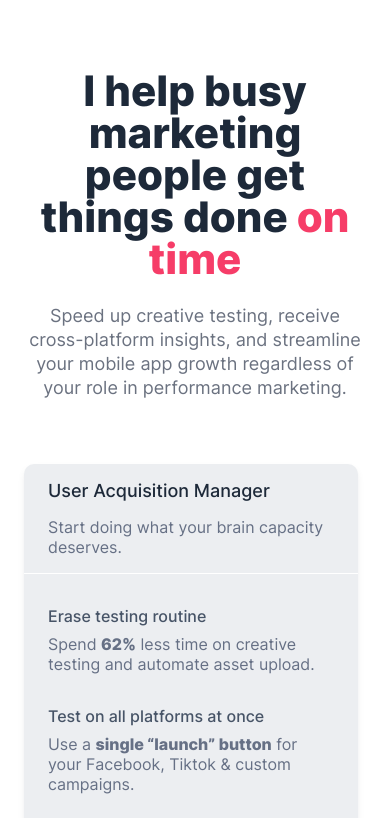
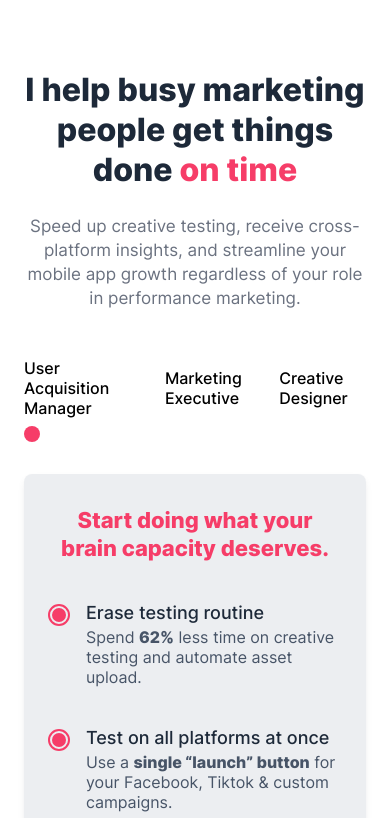
Before and after one commit to scalemate-dev/scalemate-landing, a Vue app: page / in a window 390 px wide. Shown: the part 750-1568 px from the top of the page. Built offline with nearby package versions, Linux system fonts and the light colour scheme.

Commit message:
update howCanHelp block + some mobile fixes

```diff
--- a/src/blocks/Features.vue
+++ b/src/blocks/Features.vue
@@ -106,7 +106,7 @@ export default {
   .feature {
     // margin-bottom: 96px;
     position: relative;
-    padding: 192px 0;
+    padding: 250px 0;
 
 
     background: $color-bg-grey-50;
--- a/src/blocks/Footer.vue
+++ b/src/blocks/Footer.vue
@@ -44,5 +44,16 @@ export default {
   .col a {
     color: #9CA3AF;
   }
+
+  @media (max-width: 768px) {
+    .col:first-child {
+      margin-bottom: 8px;
+    }
+
+    .container {
+      display: block;
+    }
+  }
 }
+
 </style>
--- a/src/blocks/HowCanHelp.vue
+++ b/src/blocks/HowCanHelp.vue
@@ -9,13 +9,27 @@
         your role in performance marketing.
       </div>
       <div class="help-wrapper">
-        <div class="help-card" v-for="el in cases" :key="el.position">
-          <h3 class="help-title">{{ el.position }}</h3>
-          <div class="help-subtitle">{{ el.description }}</div>
+        <div class="help-navigation">
+          <h3
+            class="help-navigation-item"
+            :class="{ active: active === item.id}"
+            v-for="item in cases"
+            :key="item.position"
+            @click="setActive(item.id)"
+          >
+            {{ item.position }}
+          </h3>
+        </div>
+
+        <div class="help-card">
+          <div class="help-subtitle">{{ activeItem.description }}</div>
           <div class="help-descr-wrapper">
-            <div class="help-descr" v-for="(opt, i) in el.options" :key="i">
-              <div class="help-descr-heading">{{opt.label}}</div>
-              <div class="help-descr-text" v-html="opt.text" />
+            <div class="help-descr" v-for="(opt, i) in activeItem.options" :key="i">
+              <div class="help-descr-round" />
+              <div>
+                <div class="help-descr-heading">{{opt.label}}</div>
+                <div class="help-descr-text" v-html="opt.text" />
+              </div>
             </div>
           </div>
         </div>
@@ -29,8 +43,10 @@ export default {
   name: 'HowCanHelp',
   data () {
     return {
+      active: 0,
       cases: [
         {
+          id: 0,
           position: 'User Acquisition Manager',
           description: 'Start doing what your brain capacity deserves.',
           options: [
@@ -41,6 +57,7 @@ export default {
           ]
         },
         {
+          id: 1,
           position: 'Marketing Executive',
           description: 'Maximize ROI and unblock your productivity chakra.',
           options: [
@@ -51,6 +68,7 @@ export default {
           ]
         },
         {
+          id: 2,
           position: 'Creative Designer',
           description: 'Enter the creative flow with data - backed ideas in mind.',
           options: [
@@ -61,6 +79,16 @@ export default {
           ]
         },
       ]
+    }
+  },
+  methods: {
+    setActive(id) {
+      this.active = id
+    }
+  },
+  computed: {
+    activeItem() {
+      return this.cases.find(item => item.id === this.active)
     }
   }
 }
@@ -96,20 +124,40 @@ export default {
     text-align: center;
     max-width: 700px;
     margin: 0 auto;
-    margin-bottom: 64px;
+    margin-bottom: 48px;
+  }
+
+  &-navigation {
+    margin-bottom: 32px;
+    display: flex;
+    align-items: center;
+    justify-content: center;
+    gap: 32px;
+  }
+
+  &-navigation-item {
+    font-size: 20px;
+    font-weight: 500;
+    cursor: pointer;
+    border-bottom: 2px solid transparent;
+    padding-bottom: 8px;
+    transition: border-color 0.2s ease;
+    will-change: border-color;
+    &.active {
+      border-color: $color-accent-500;
+    }
   }
 
   &-wrapper {
-    display: flex;
-    justify-content: space-between;
-
+    /* display: flex; */
+    /* justify-content: space-between; */
   }
 
   &-card {
-    max-width: 380px;
+    max-width: 960px;
+    margin: 0 auto;
     background: rgba($color-bg-grey, 0.7);
-    border-radius: 10px;
-    margin-right: 8px;
+    border-radius: 8px;
     box-shadow: 0px 4px 8px -2px rgba(16, 24, 40, 0.1), 0px 2px 4px -2px rgba(16, 24, 40, 0.06);
   }
 
@@ -121,13 +169,46 @@ export default {
   }
 
   &-subtitle {
-    padding: 0px 24px 16px;
-    border-bottom: 1px solid #fff;
-    color: $color-text-500;
+    padding: 48px 48px 16px;
+    /* border-bottom: 1px solid #fff; */
+    color: $color-accent-500;
+    font-size: 28px;
+    font-weight: 700;
+    text-align: center;
   }
 
   &-descr-wrapper {
-    padding: 32px 24px;
+    padding: 32px 24px 48px;
+    max-width: max-content;
+    margin: 0 auto;
+  }
+
+  &-descr-round {
+    width: 22px;
+    height: 22px;
+    flex: 0 0 22px;
+    border-radius: 100px;
+    border: 2px solid $color-accent-500;
+    margin-right: 16px;
+    margin-top: 2px;
+    position: relative;
+
+    &:before {
+      content: '';
+      background: $color-accent-500;
+      position: absolute;
+      left: 50%;
+      top: 50%;
+      transform: translate(-50%, -50%);
+      width: 14px;
+      height: 14px;
+      border-radius: 100px;
+    }
+  }
+
+  &-descr {
+    display: flex;
+    /* align-items: center; */
   }
 
   &-descr:not(:last-child) {
@@ -135,20 +216,20 @@ export default {
   }
 
   &-descr-heading {
-    margin-bottom: 8px;
-    font-size: 16px;
+    margin-bottom: 4px;
+    font-size: 18px;
     font-weight: 500;
-    color: $color-text-600;
+    color: $color-text-800;
   }
 
   &-descr-text {
     margin-bottom: 8px;
     font-size: 16px;
     font-weight: 400;
-    color: $color-text-500;
+    color: $color-text-600;
 
     /deep/ b {
-      color: $color-text-500;
+      color: $color-text-600;
     }
   }
 
@@ -166,8 +247,44 @@ export default {
   @include tablet-vertical {
     .title {
       // text-align: center;
-      font-size: 42px;
-      line-height: 42px;
+      font-size: 32px;
+      line-height: 40px;
+    }
+
+    .subtitle {
+      font-size: 17px;
+    }
+
+    .help-navigation {
+      gap: 16px;
+      margin-bottom: 48px;
+    }
+
+    .help-navigation-item {
+      font-size: 16px;
+      /* text-transform: uppercase; */
+      border-bottom: none;
+      position: relative;
+
+      &:before {
+        content: '';
+        position: absolute;
+        top: 100%;
+        background: transparent;
+        width: 16px;
+        height: 16px;
+        border-radius: 100px;
+      }
+
+      &.active:before {
+        background: $color-accent-500;
+      }
+    }
+
+    .help-subtitle {
+      font-size: 22px;
+      line-height: 28px;
+      padding: 32px 24px 8px;
     }
   }
 }
--- a/src/blocks/WaitList.vue
+++ b/src/blocks/WaitList.vue
@@ -140,8 +140,8 @@ export default {
       line-height: 32px;
     }
     &-subtitle {
-      font-size: 18px;
-      line-height: 20px;
+      font-size: 12px;
+      line-height: 18px;
     }
 
     &-form {
```
